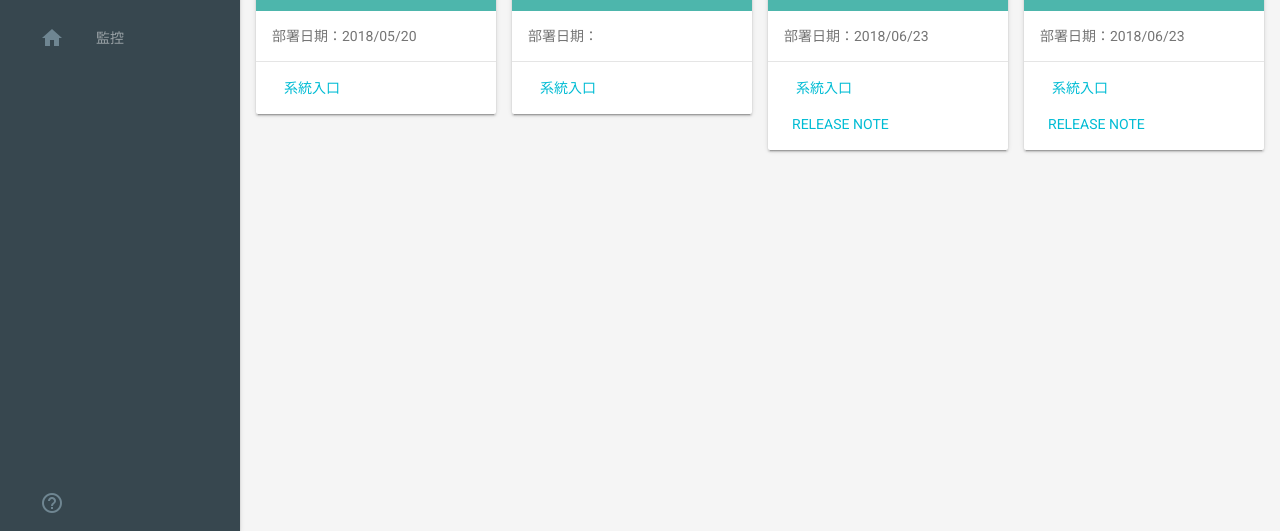
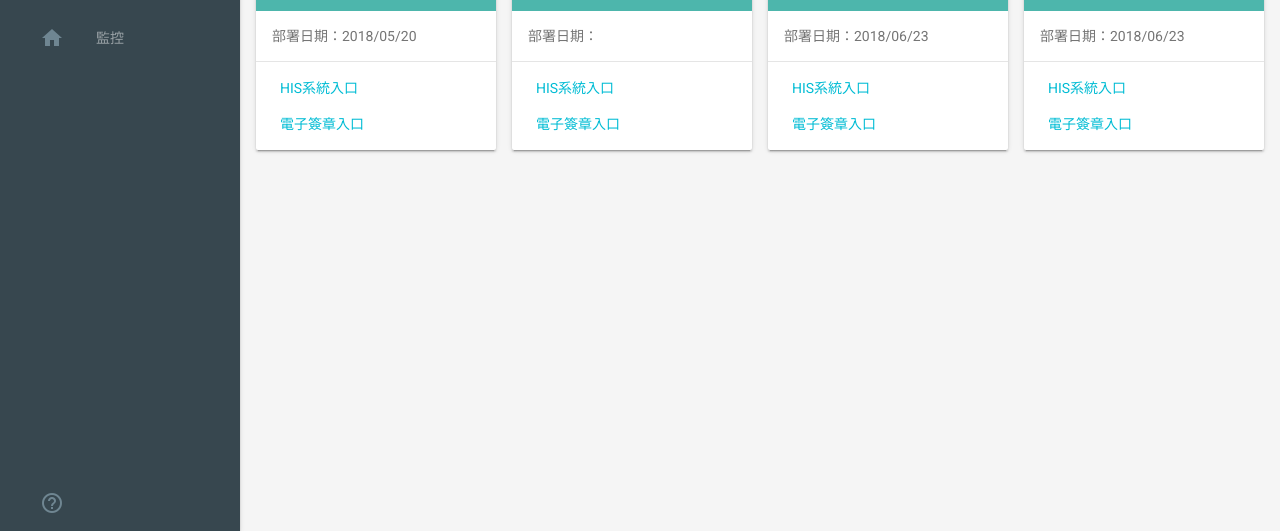
Before and after one commit to tsengeagle/CMDB, a plain HTML site: page index.html in a window 1280 px wide. Shown: the part 269-800 px from the top of the page. Drawn offline with Linux system fonts and the light colour scheme.

Commit message:
加註電子簽章入口

```diff
--- a/index.html
+++ b/index.html
@@ -76,9 +76,9 @@
           <i class="mdl-color-text--blue-grey-400 material-icons" role="presentation">home</i>HIS</a>
         <a class="mdl-navigation__link" href="index-hrp.html">
           <i class="mdl-color-text--blue-grey-400 material-icons" role="presentation">home</i>HRP</a>
-          <a class="mdl-navigation__link" href="http://10.2.145.1:3000/d/4arXX-dik/node?orgId=1&from=1531708572723&to=1531730172723&var-job=node-infra&var-node=10.2.145.1&var-port=9100&theme=light">
-            <i class="mdl-color-text--blue-grey-400 material-icons" role="presentation">home</i>監控</a>
-          <div class="mdl-layout-spacer"></div>
+        <a class="mdl-navigation__link" href="http://10.2.145.1:3000/d/4arXX-dik/node?orgId=1&from=1531708572723&to=1531730172723&var-job=node-infra&var-node=10.2.145.1&var-port=9100&theme=light">
+          <i class="mdl-color-text--blue-grey-400 material-icons" role="presentation">home</i>監控</a>
+        <div class="mdl-layout-spacer"></div>
         <a class="mdl-navigation__link" href="">
           <i class="mdl-color-text--blue-grey-400 material-icons" role="presentation">help_outline</i>
           <span class="visuallyhidden">Help</span>
@@ -97,7 +97,8 @@
               部署日期：2018/05/20
             </div>
             <div class="mdl-card__actions mdl-card--border">
-              <a href="http://10.2.145.173:8180/TzuchiServer/Main.html" class="mdl-button mdl-js-button mdl-js-ripple-effect">系統入口</a>
+              <a href="http://10.2.145.173:8180/TzuchiServer/Main.html" class="mdl-button mdl-js-button mdl-js-ripple-effect">HIS系統入口</a>
+              <a href="http://10.2.145.173:8380/TzuchiHcaemr/MainHca.html" class="mdl-button mdl-js-button mdl-js-ripple-effect">電子簽章入口</a>
             </div>
           </div>
           <div class="demo-separator mdl-cell--1-col"></div>
@@ -112,7 +113,8 @@
               部署日期：
             </div>
             <div class="mdl-card__actions mdl-card--border">
-              <a href="http://10.2.145.153:8180/TzuchiServer/Main.html" class="mdl-button mdl-js-button mdl-js-ripple-effect">系統入口</a>
+              <a href="http://10.2.145.153:8180/TzuchiServer/Main.html" class="mdl-button mdl-js-button mdl-js-ripple-effect">HIS系統入口</a>
+              <a href="http://10.2.145.153:8380/TzuchiHcaemr/MainHca.html" class="mdl-button mdl-js-button mdl-js-ripple-effect">電子簽章入口</a>
             </div>
           </div>
           <div class="demo-separator mdl-cell--1-col"></div>
@@ -127,9 +129,9 @@
               部署日期：2018/06/23
             </div>
             <div class="mdl-card__actions mdl-card--border">
-              <a href="http://10.2.145.133:8180/TzuchiServer/Main.html" class="mdl-button mdl-js-button mdl-js-ripple-effect">系統入口</a>
-              <a href="http://10.2.145.70/tsengeagle/HIS-Release/tags/" class="mdl-button mdl-js-button mdl-js-ripple-effect">Release note</a>
-           </div>
+              <a href="http://10.2.145.133:8180/TzuchiServer/Main.html" class="mdl-button mdl-js-button mdl-js-ripple-effect">HIS系統入口</a>
+              <a href="http://10.2.145.133:8380/TzuchiHcaemr/MainHca.html" class="mdl-button mdl-js-button mdl-js-ripple-effect">電子簽章入口</a>
+            </div>
           </div>
           <div class="demo-separator mdl-cell--1-col"></div>
         </div>
@@ -143,9 +145,9 @@
               部署日期：2018/06/23
             </div>
             <div class="mdl-card__actions mdl-card--border">
-              <a href="http://10.2.145.193:8180/TzuchiServer/Main.html" class="mdl-button mdl-js-button mdl-js-ripple-effect">系統入口</a>
-              <a href="http://10.2.145.70/tsengeagle/HIS-Release/tags" class="mdl-button mdl-js-button mdl-js-ripple-effect">Release note</a>
-           </div>
+              <a href="http://10.2.145.193:8180/TzuchiServer/Main.html" class="mdl-button mdl-js-button mdl-js-ripple-effect">HIS系統入口</a>
+              <a href="http://10.2.145.193:8380/TzuchiHcaemr/MainHca.html" class="mdl-button mdl-js-button mdl-js-ripple-effect">電子簽章入口</a>
+            </div>
           </div>
           <div class="demo-separator mdl-cell--1-col"></div>
         </div>
```
